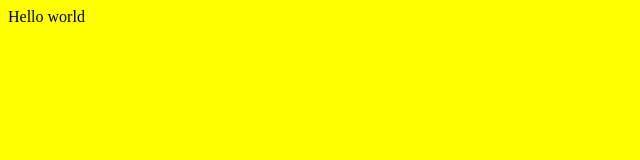
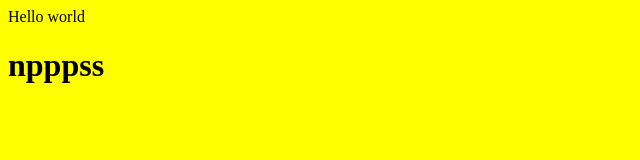
Before and after one commit to Momeen007/28-Window-Bom-Dom, a plain HTML site: page index.html in a window 1280 px wide. Shown: the whole page, without its empty margins (0-640 px from the left). Drawn offline with Linux system fonts and the light colour scheme.

Commit message:
changed something

```diff
--- a/index.html
+++ b/index.html
@@ -10,6 +10,7 @@
 
 <body>
   Hello world
+  <h1>npppss</h1>
   <script src="script.js"></script>
 
 
```
